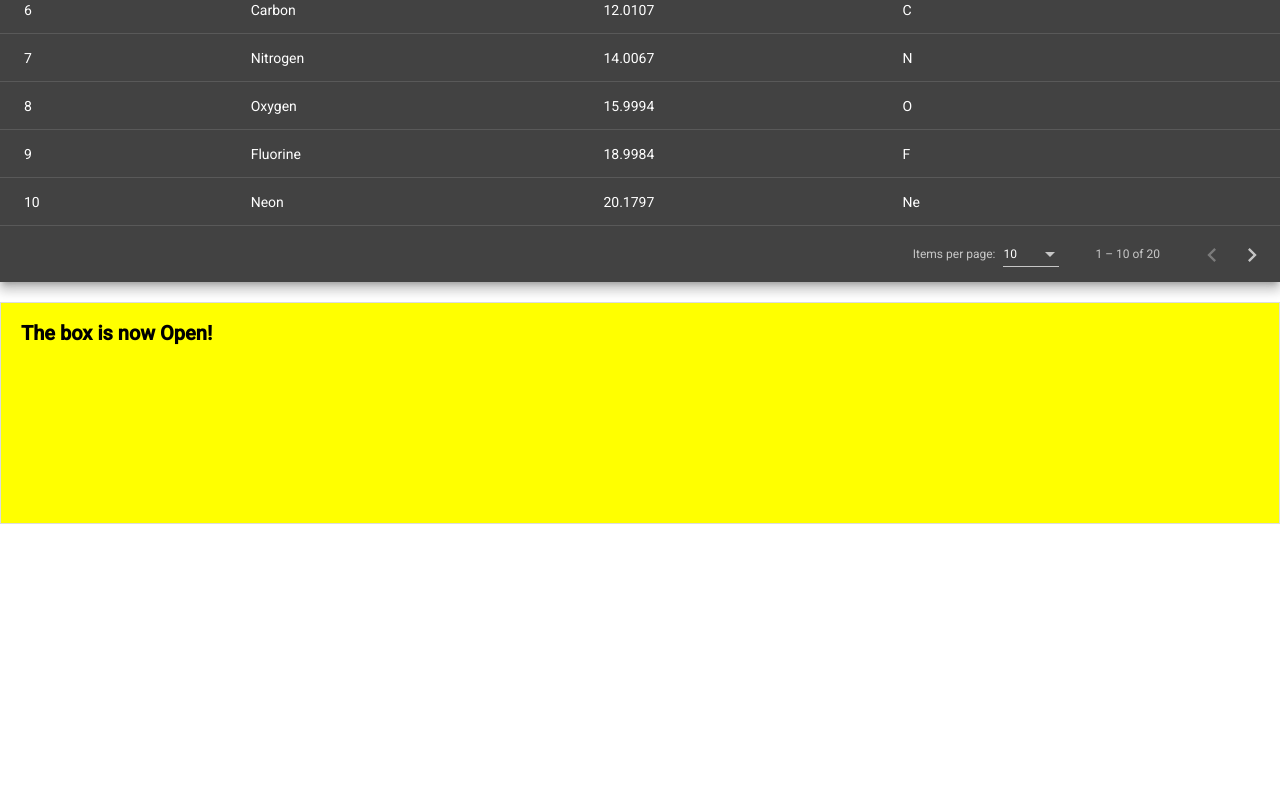
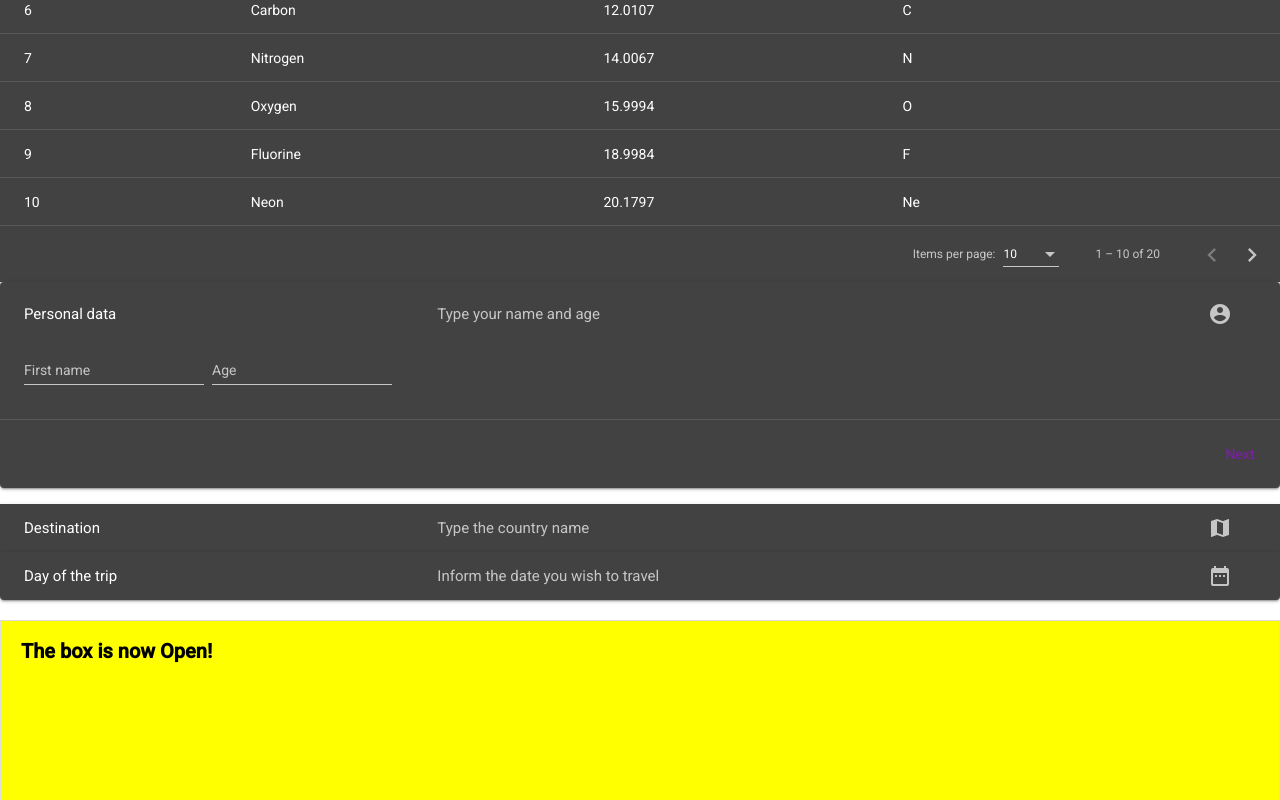
Before and after one commit to radkin/search_demo, an Angular app: page / in a window 1280 px wide. Shown: the part 374-1174 px from the top of the page. Before the commit the page ends 898 px from the top, so only its background shows below. Built offline with nearby package versions, Linux system fonts and the light colour scheme.

Commit message:
animations_demo adding more features
features are getting far beyond animation. throwing a bunch features in
here so that we can sort out specifics when it's possible to see
everything together

```diff
--- a/src/app/app.component.css
+++ b/src/app/app.component.css
@@ -18,3 +18,17 @@ table {
   font-weight: bold;
   font-size: 20px;
 }
+
+.example-headers-align .mat-expansion-panel-header-title,
+.example-headers-align .mat-expansion-panel-header-description {
+  flex-basis: 0;
+}
+
+.example-headers-align .mat-expansion-panel-header-description {
+  justify-content: space-between;
+  align-items: center;
+}
+
+.example-headers-align .mat-form-field + .mat-form-field {
+  margin-left: 8px;
+}
--- a/src/app/app.component.html
+++ b/src/app/app.component.html
@@ -50,6 +50,80 @@
 
 </div>
 
+<mat-accordion class="example-headers-align">
+  <mat-expansion-panel [expanded]="step === 0" (opened)="setStep(0)" hideToggle>
+    <mat-expansion-panel-header>
+      <mat-panel-title>
+        Personal data
+      </mat-panel-title>
+      <mat-panel-description>
+        Type your name and age
+        <mat-icon>account_circle</mat-icon>
+      </mat-panel-description>
+    </mat-expansion-panel-header>
+
+    <mat-form-field>
+      <mat-label>First name</mat-label>
+      <input matInput>
+    </mat-form-field>
+
+    <mat-form-field>
+      <mat-label>Age</mat-label>
+      <input matInput type="number" min="1">
+    </mat-form-field>
+    <mat-action-row>
+      <button mat-button color="primary" (click)="nextStep()">Next</button>
+    </mat-action-row>
+  </mat-expansion-panel>
+
+  <mat-expansion-panel [expanded]="step === 1" (opened)="setStep(1)" hideToggle>
+    <mat-expansion-panel-header>
+      <mat-panel-title>
+        Destination
+      </mat-panel-title>
+      <mat-panel-description>
+        Type the country name
+        <mat-icon>map</mat-icon>
+      </mat-panel-description>
+    </mat-expansion-panel-header>
+
+    <mat-form-field>
+      <mat-label>Country</mat-label>
+      <input matInput>
+    </mat-form-field>
+
+    <mat-action-row>
+      <button mat-button color="warn" (click)="prevStep()">Previous</button>
+      <button mat-button color="primary" (click)="nextStep()">Next</button>
+    </mat-action-row>
+  </mat-expansion-panel>
+
+  <mat-expansion-panel [expanded]="step === 2" (opened)="setStep(2)" hideToggle>
+    <mat-expansion-panel-header>
+      <mat-panel-title>
+        Day of the trip
+      </mat-panel-title>
+      <mat-panel-description>
+        Inform the date you wish to travel
+        <mat-icon>date_range</mat-icon>
+      </mat-panel-description>
+    </mat-expansion-panel-header>
+
+    <mat-form-field>
+      <mat-label>Date</mat-label>
+      <input matInput [matDatepicker]="picker" (focus)="picker.open()" readonly>
+    </mat-form-field>
+    <mat-datepicker #picker></mat-datepicker>
+
+    <mat-action-row>
+      <button mat-button color="warn" (click)="prevStep()">Previous</button>
+      <button mat-button color="primary" (click)="nextStep()">End</button>
+    </mat-action-row>
+  </mat-expansion-panel>
+
+</mat-accordion>
+
+
 <div (mouseenter) ="toggle() " (mouseleave) ="toggle()">
   <div [@openClose]="isOpen ? 'open' : 'closed'" class="open-close-container">
     <p>The box is now {{ isOpen ? 'Open' : 'Closed' }}!</p>
--- a/src/app/app.component.ts
+++ b/src/app/app.component.ts
@@ -1,6 +1,7 @@
 import {Component, OnInit, ViewChild} from '@angular/core';
 import { MatTableDataSource } from '@angular/material/table';
 import { MatPaginator } from '@angular/material/paginator';
+
 import {
   trigger,
   state,
@@ -68,6 +69,20 @@ const   ELEMENT_DATA: PeriodicElement[] = [
 export class AppComponent implements OnInit {
   title = 'search-demo';
 
+  step = 0;
+
+  setStep(index: number) {
+    this.step = index;
+  }
+
+  nextStep() {
+    this.step++;
+  }
+
+  prevStep() {
+    this.step--;
+  }
+
   isOpen = true;
   toggle() {
     this.isOpen = !this.isOpen;
```
Also changed, not shown: src/app/app.module.ts (+13 -1 lines).
